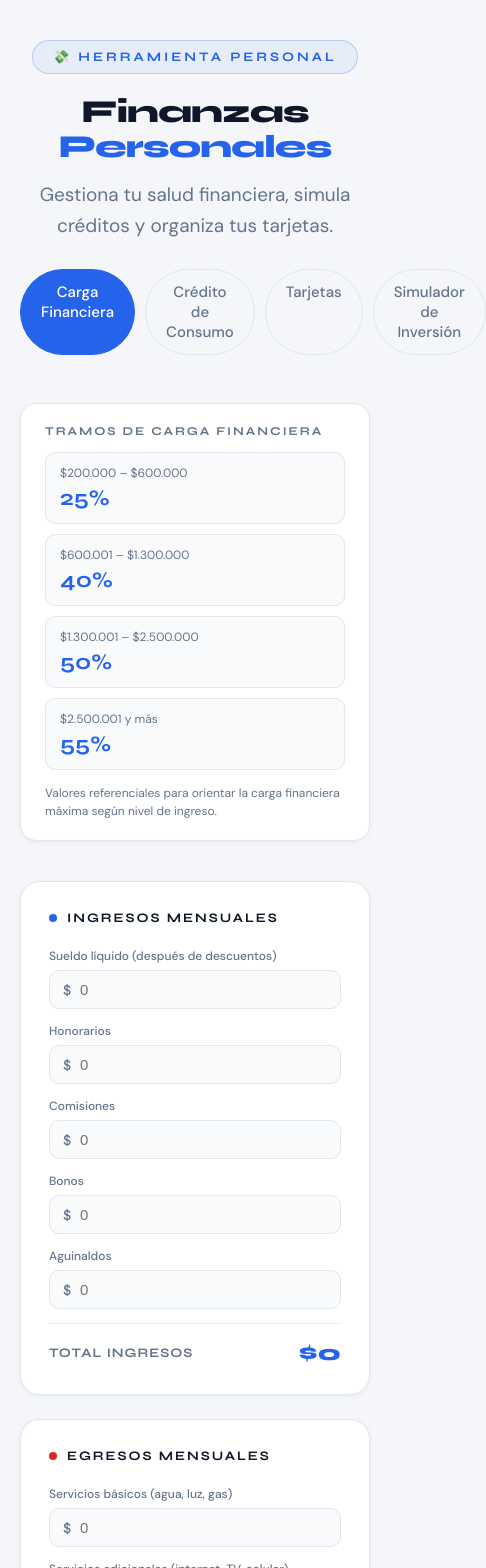
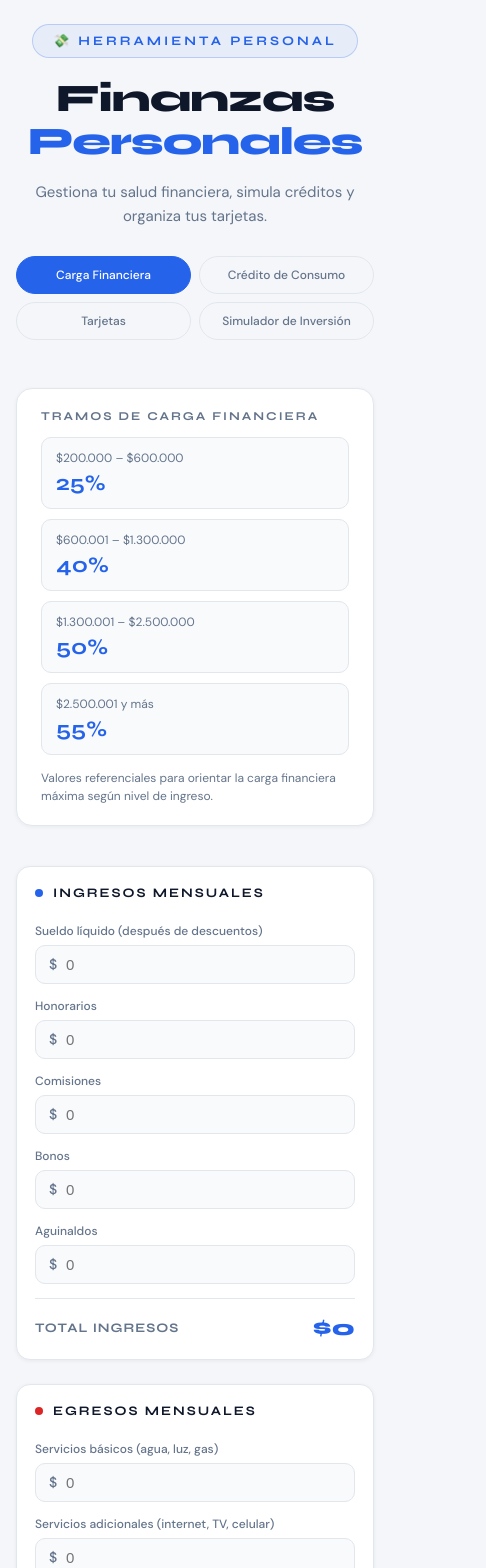
Before and after one commit to eljota1984/calculadora-financiera, a React (Vite) app: page / in a window 390 px wide. Shown: the top 1568 px of the page, 486 px wide, since content can reach past the window. Built offline with nearby package versions, Linux system fonts and the light colour scheme.

Commit message:
actualizacion vista mobil

```diff
--- a/src/components/SimuladorInversion.css
+++ b/src/components/SimuladorInversion.css
@@ -123,3 +123,56 @@
 .si-aviso-icon { font-size: 18px; flex-shrink: 0; margin-top: 1px; }
 .si-aviso-text { font-size: 13px; color: #92400e; line-height: 1.5; }
 .si-aviso-title { font-weight: 700; margin-bottom: 3px; }
+
+
+/* ── Mobile responsive ─────────────────────────────── */
+@media (max-width: 640px) {
+
+  .si-page { padding: 1rem 0 2rem; }
+
+  /* Header más compacto */
+  .si-header { gap: 10px; margin-bottom: 16px; }
+  .si-header-icon { width: 40px; height: 40px; font-size: 20px; border-radius: 10px; }
+  .si-title { font-size: 20px; }
+  .si-subtitle { font-size: 13px; }
+
+  /* Layout 1 columna */
+  .si-layout { grid-template-columns: 1fr; gap: 12px; }
+
+  /* Type tabs: 1 fila scrolleable */
+  .si-type-tabs { grid-template-columns: repeat(3, 1fr); gap: 4px; padding: 4px; }
+  .si-type-tab { padding: 8px 4px; }
+  .si-type-tab-label { font-size: 11px; }
+
+  /* Cards */
+  .si-card { padding: 1rem; border-radius: 12px; }
+
+  /* Grid 2 → 1 columna */
+  .si-grid2 { grid-template-columns: 1fr; gap: 10px; }
+
+  /* Stats: 2 columnas en móvil está bien */
+  .si-stats-grid { grid-template-columns: 1fr 1fr; gap: 8px; }
+  .si-stat-value { font-size: 15px; }
+  .si-stat-label { font-size: 10px; }
+
+  /* Escenarios: 1 columna */
+  .si-scenarios-grid { grid-template-columns: 1fr; gap: 10px; }
+
+  /* Donut: vertical en móvil */
+  .si-donut-wrap { flex-direction: column; align-items: flex-start; gap: 12px; }
+
+  /* Tabla con scroll */
+  .si-table-wrap { overflow-x: auto; -webkit-overflow-scrolling: touch; }
+  .si-table { min-width: 420px; }
+
+  /* Toggle row */
+  .si-toggle-row { gap: 8px; }
+  .si-toggle-label { font-size: 12px; }
+
+  /* Info box */
+  .si-info-box { font-size: 12px; }
+
+  /* Aviso */
+  .si-aviso { padding: 12px 14px; gap: 8px; }
+  .si-aviso-text { font-size: 12px; }
+}
--- a/src/index.css
+++ b/src/index.css
@@ -544,3 +544,94 @@ h1, .badge, .card-title, .total-label, .total-value,
 .cc-conclu  { background: #f8fafc; color: #64748b; }
 .cc-ganador { background: #eff6ff; border: 1px solid #bfdbfe; color: #1e40af; }
 .cc-divider { background: #e2e6ed; }
+
+/* ── Mobile responsive ─────────────────────────────── */
+@media (max-width: 640px) {
+
+  /* Nav: 2x2 en móvil */
+  .tab-nav {
+    grid-template-columns: 1fr 1fr;
+    max-width: 100%;
+    gap: 8px;
+  }
+
+  .tab-btn {
+    font-size: 12px;
+    padding: 10px 8px;
+    text-align: center;
+  }
+
+  /* Header centrado */
+  header {
+    text-align: center;
+  }
+
+  .subtitle {
+    margin: 0 auto;
+    font-size: 15px;
+  }
+
+  /* Wrapper sin padding lateral excesivo */
+  .wrapper {
+    width: 100%;
+    padding: 24px 16px 60px;
+  }
+
+  /* Grids colapsan a 1 columna */
+  .grid-2 {
+    grid-template-columns: 1fr;
+  }
+
+  /* Cards más compactas */
+  .card {
+    padding: 18px;
+    border-radius: 14px;
+  }
+
+  /* Título más pequeño en móvil */
+  h1 {
+    font-size: clamp(28px, 10vw, 42px);
+  }
+
+  /* Crédito: grids internos */
+  .cc-g2, .cc-g3, .cc-g4 {
+    grid-template-columns: 1fr;
+  }
+
+  .cc-card {
+    padding: 1rem;
+  }
+
+  /* Tarjetas */
+  .ct-grid3 {
+    grid-template-columns: 1fr;
+  }
+
+  .ct-deuda-resumen {
+    grid-template-columns: 1fr 1fr;
+  }
+
+  /* Simulador inversión */
+  .si-layout {
+    grid-template-columns: 1fr;
+  }
+
+  .si-stats-grid {
+    grid-template-columns: 1fr 1fr;
+  }
+
+  .si-scenarios-grid {
+    grid-template-columns: 1fr;
+  }
+
+  .si-grid2 {
+    grid-template-columns: 1fr;
+  }
+
+  /* Tabs de resultados scroll horizontal */
+  .cc-tabs, .ct-tabs, .si-type-tabs {
+    overflow-x: auto;
+    flex-wrap: nowrap;
+    padding-bottom: 4px;
+  }
+}
```
